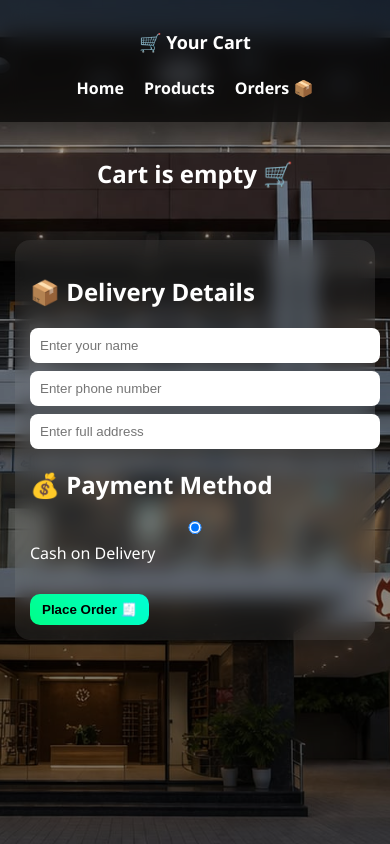
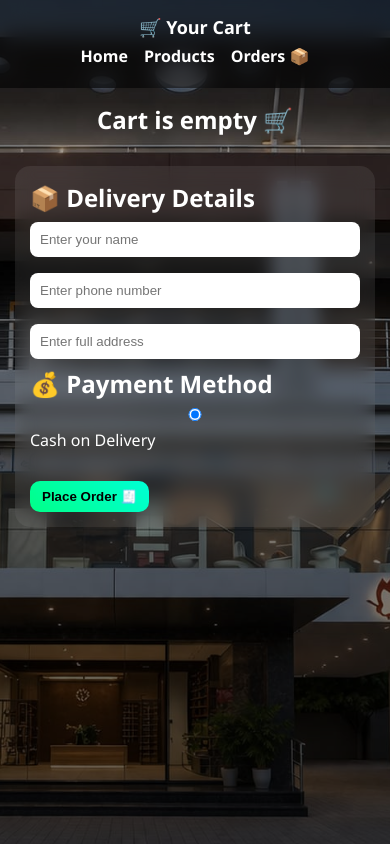
Before and after one commit to snehalbhosale417-web/paintshop-frontend, a plain HTML site: page cart.html in a window 390 px wide. Drawn offline with Linux system fonts and the light colour scheme.

Commit message:
Update style.css

```diff
--- a/css/style.css
+++ b/css/style.css
@@ -1,6 +1,12 @@
 /* =========================
-   GLOBAL
+   GLOBAL RESET
 ========================= */
+
+* {
+  margin: 0;
+  padding: 0;
+  box-sizing: border-box;
+}
 
 body {
   margin: 0;
@@ -8,6 +14,7 @@ body {
   background: url("../images/shop.jpeg") no-repeat center center/cover;
   background-attachment: fixed;
   color: white;
+  overflow-x: hidden;
 }
 
 /* DARK OVERLAY */
@@ -15,7 +22,7 @@ body::before {
   content: "";
   position: fixed;
   inset: 0;
-  background: linear-gradient(rgba(0,0,0,0.3), rgba(0,0,0,0.5));
+  background: linear-gradient(rgba(0,0,0,0.3), rgba(0,0,0,0.6));
   z-index: -1;
 }
 
@@ -96,7 +103,7 @@ nav a:hover {
 }
 
 /* =========================
-   FEATURES GRID
+   FEATURES
 ========================= */
 
 .features {
@@ -129,16 +136,17 @@ nav a:hover {
 }
 
 /* =========================
-   PRODUCT / CART SCROLL
+   PRODUCT / CART / ORDERS
 ========================= */
 
 #product-list,
 #cart-items,
 #order-list {
   display: flex;
+  flex-wrap: wrap;
+  justify-content: center;
   gap: 15px;
   padding: 15px;
-  overflow-x: auto;
 }
 
 /* =========================
@@ -173,10 +181,9 @@ button:hover {
 }
 
 .checkout input {
-  width: 95%;
+  width: 100%;
   padding: 10px;
-  margin: 8px auto;
-  display: block;
+  margin: 8px 0;
   border-radius: 8px;
   border: none;
 }
@@ -194,6 +201,7 @@ button:hover {
   text-decoration: none;
   font-size: 18px;
   transition: 0.3s;
+  z-index: 999;
 }
 
 .call { left: 15px; background: blue; }
@@ -205,7 +213,7 @@ button:hover {
 }
 
 /* =========================
-   ANIMATIONS
+   ANIMATION
 ========================= */
 
 @keyframes fadeUp {
@@ -226,25 +234,25 @@ button:hover {
 
   nav a {
     display: inline-block;
-    margin: 8px;
+    margin: 6px;
   }
 
   .hero-box {
     padding: 20px;
   }
 
-  .card {
-    min-width: 180px;
+  .features {
+    grid-template-columns: 1fr;
   }
 
   #product-list,
   #cart-items,
   #order-list {
     flex-direction: column;
-    overflow-x: hidden;
+    align-items: center;
   }
 
-  .checkout input {
-    width: 100%;
+  .card {
+    width: 90%;
   }
 }
```
